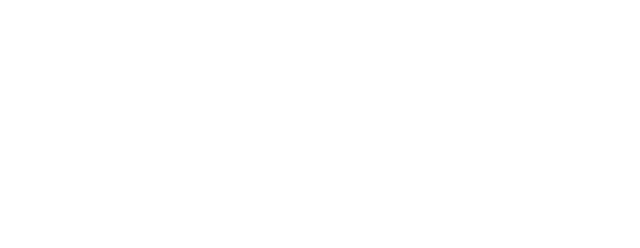
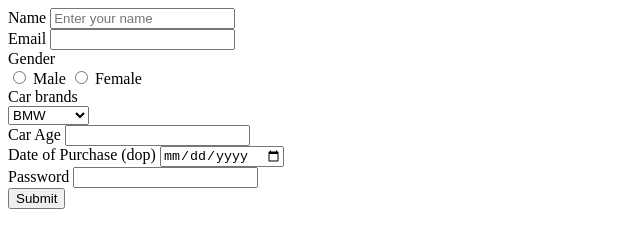
Before and after one commit to acciojob/car-insurance-form-krishnasingh34, a website: page main.html in a window 1280 px wide. Shown: the whole page, without its empty margins (0-640 px from the left). Drawn offline with Linux system fonts and the light colour scheme.

Commit message:
created a submission

```diff
--- a/main.html
+++ b/main.html
@@ -8,6 +8,37 @@
 
 <body>
 	<!-- the entire body must be written by student -->
+	<form method="POST">
+       <label for="name">Name</label>
+	   <input type="text" id="name" placeholder="Enter your name" required> <br>
+
+        <label for="email">Email</label>
+        <input type="email" id="email" required> <br>
+
+        <label for="gender">Gender</label> <br>
+        <input type="radio" name="gender" id="male" required>
+        <label for="male">Male</label>
+        <input type="radio" name="gender" id="female" required>
+        <label for="female">Female</label> <br>
+
+        <label for="cars">Car brands</label> <br>
+        <select id="cars">
+            <option value="BMW">BMW</option>
+            <option value="Audi">Audi</option>
+            <option value="Mercedez">Mercedez</option>
+        </select><br>
+
+        <label for="carage"> Car Age</label>
+        <input type="number" id="carage" required> <br>
+
+        <label for="dop">Date of Purchase (dop)</label>
+        <input type="date" id="dop" required> <br>
+
+        <label for="password">Password</label>
+        <input type="password" id="password" required> <br>
+
+        <button type="submit">Submit</button>
+    </form>
     <script type="text/javascript" src="./script.js">
 </script>
 
```
